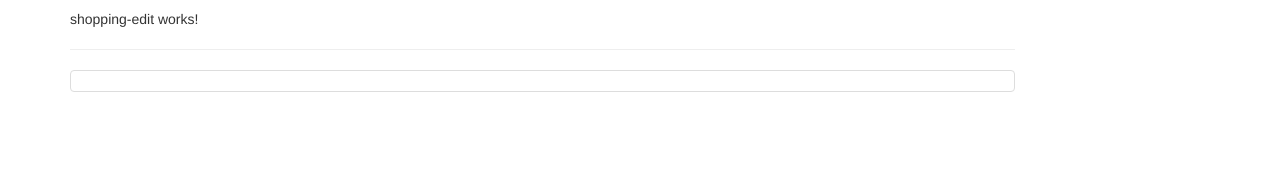
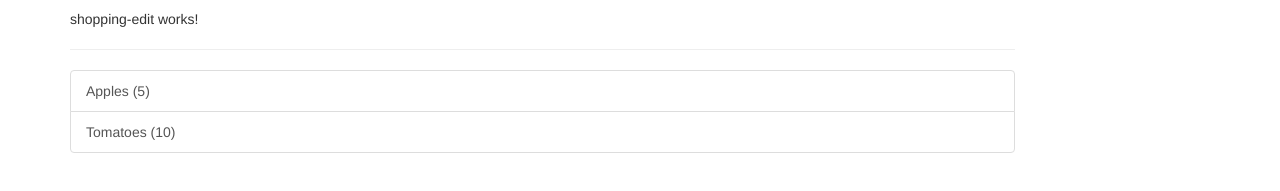
Before and after one commit to adogbeji/Recipe-Book, an Angular app: page / in a window 1280 px wide. Shown: the part 239-430 px from the top of the page. Built offline with nearby package versions, Linux system fonts and the light colour scheme.

Commit message:
Use ingredient model to output the Shopping List

```diff
--- a/src/app/shopping-list/shopping-list.component.html
+++ b/src/app/shopping-list/shopping-list.component.html
@@ -3,7 +3,10 @@
       <app-shopping-edit></app-shopping-edit>
       <hr />
       <ul class="list-group">
-        <a class="list-group-item" style="cursor: pointer;"></a>
+        <a class="list-group-item"
+        style="cursor: pointer;"
+        *ngFor="let ingredient of ingredients"
+        >{{ ingredient.name }} ({{ ingredient.amount }})</a>
       </ul>
     </div>
   </div>
--- a/src/app/shopping-list/shopping-list.component.ts
+++ b/src/app/shopping-list/shopping-list.component.ts
@@ -1,4 +1,6 @@
 import { Component, OnInit } from '@angular/core';
+
+import { Ingredient } from '../shared/ingredient.model';
 
 @Component({
   selector: 'app-shopping-list',
@@ -6,7 +8,10 @@
   styleUrls: ['./shopping-list.component.css']
 })
 export class ShoppingListComponent implements OnInit {
-  ingredients = [];
+  ingredients: Ingredient[] = [
+    new Ingredient('Apples', 5),
+    new Ingredient('Tomatoes', 10)
+  ];
 
   constructor() { }
 
```
